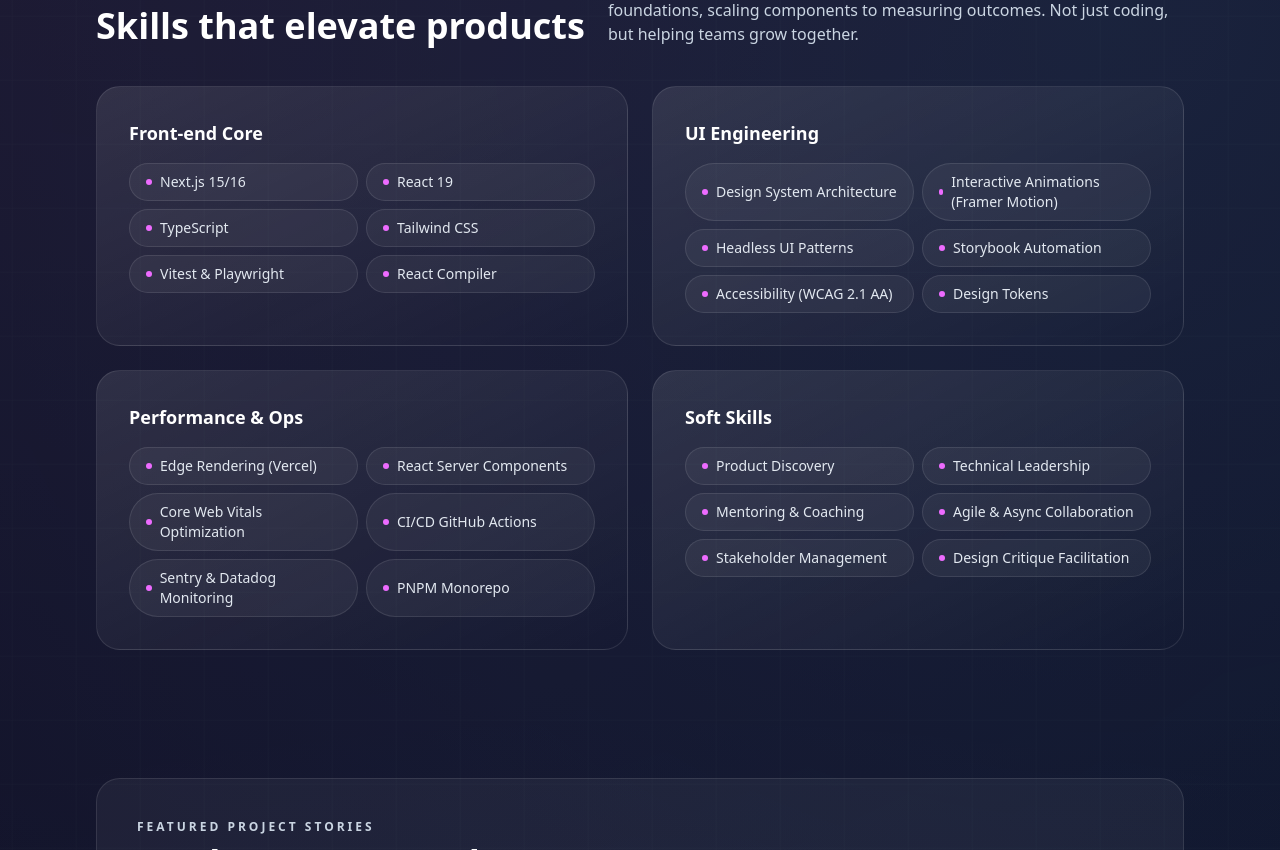
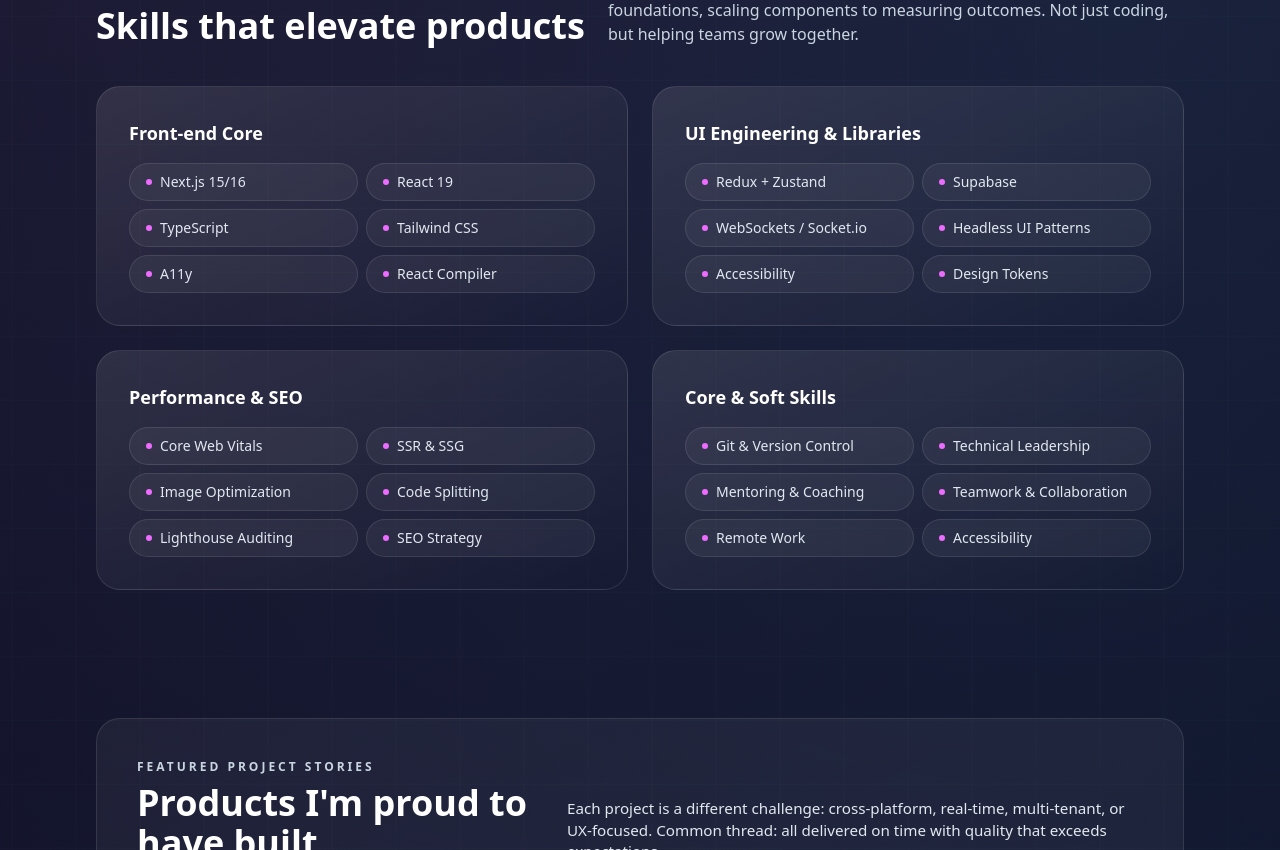
Before and after one commit to locbh3010/portfolio, a Next.js app: page / in a window 1280 px wide. Shown: the part 1404-2254 px from the top of the page. Built offline with nearby package versions, Linux system fonts and the light colour scheme.

Commit message:
Update skill and project highlights in page component to reflect current experience and expertise, enhancing clarity and relevance.

```diff
--- a/src/app/page.tsx
+++ b/src/app/page.tsx
@@ -18,11 +18,11 @@ const highlights = [
 	},
 	{
 		label: "Successful projects",
-		value: "35",
+		value: "8",
 	},
 	{
 		label: "Years of experience",
-		value: "6+",
+		value: "2+",
 	},
 ];
 
@@ -34,41 +34,41 @@ const skillGroups = [
 			"React 19",
 			"TypeScript",
 			"Tailwind CSS",
-			"Vitest & Playwright",
+			"A11y",
 			"React Compiler",
 		],
 	},
 	{
-		title: "UI Engineering",
+		title: "UI Engineering & Libraries",
 		skills: [
-			"Design System Architecture",
-			"Interactive Animations (Framer Motion)",
+			"Redux + Zustand",
+			"Supabase",
+			"WebSockets / Socket.io",
 			"Headless UI Patterns",
-			"Storybook Automation",
-			"Accessibility (WCAG 2.1 AA)",
+			"Accessibility",
 			"Design Tokens",
 		],
 	},
 	{
-		title: "Performance & Ops",
+		title: "Performance & SEO",
 		skills: [
-			"Edge Rendering (Vercel)",
-			"React Server Components",
-			"Core Web Vitals Optimization",
-			"CI/CD GitHub Actions",
-			"Sentry & Datadog Monitoring",
-			"PNPM Monorepo",
+			"Core Web Vitals",
+			"SSR & SSG",
+			"Image Optimization",
+			"Code Splitting",
+			"Lighthouse Auditing",
+			"SEO Strategy",
 		],
 	},
 	{
-		title: "Soft Skills",
+		title: "Core & Soft Skills",
 		skills: [
-			"Product Discovery",
+			"Git & Version Control",
 			"Technical Leadership",
 			"Mentoring & Coaching",
-			"Agile & Async Collaboration",
-			"Stakeholder Management",
-			"Design Critique Facilitation",
+			"Teamwork & Collaboration",
+			"Remote Work",
+			"Accessibility",
 		],
 	},
 ];
```
